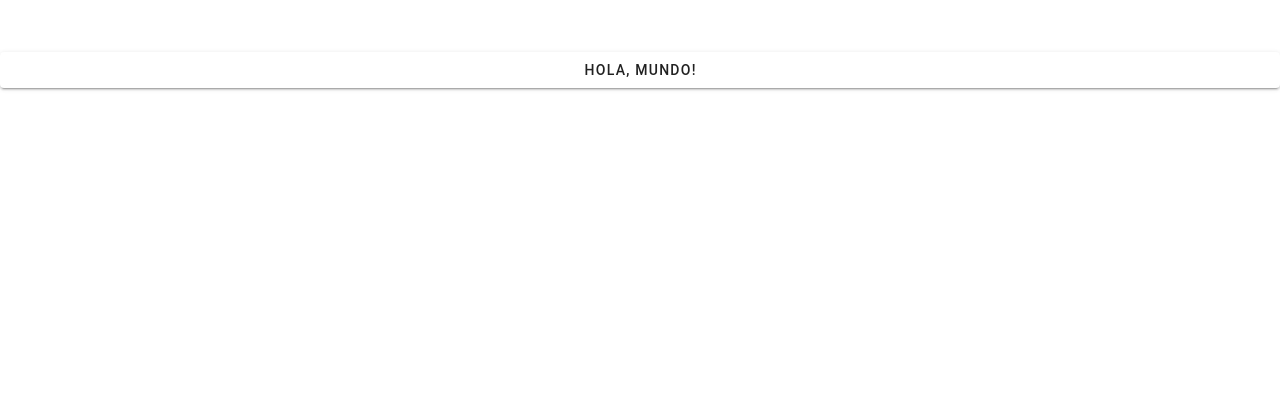
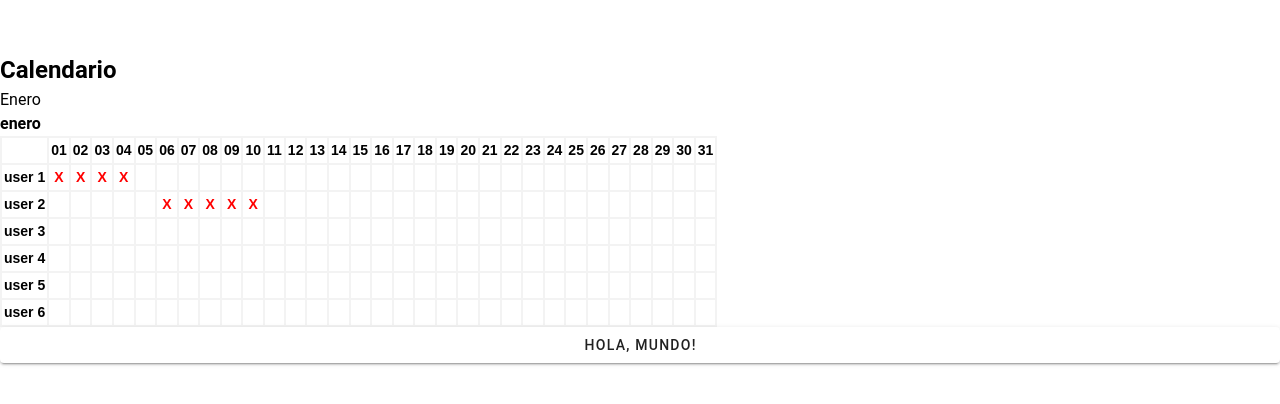
Before and after one commit to DaniCresRod/intranet_F5, a Vue app in the folder FrontEnd/: page / in a window 1280 px wide. Shown: the part 748-1152 px from the top of the page. Built offline with nearby package versions, Linux system fonts and the light colour scheme.

Commit message:
git stash

```diff
--- a/FrontEnd/src/components/CalendarComponent.vue
+++ b/FrontEnd/src/components/CalendarComponent.vue
@@ -1,5 +1,163 @@
+<script setup>
+import { ref, computed, onMounted } from 'vue';
+
+const mesSeleccionado = ref('enero');
+const meses = {
+        enero: 31,
+        febrero: 28,
+        marzo: 31,
+        abril: 30,
+        mayo: 31,
+        junio: 30,
+        julio: 31,
+        agosto: 31,
+        septiembre: 30,
+        octubre: 31,
+        noviembre: 30,
+        diciembre: 31
+    };
+    const diasDelMes = computed(() => {
+  return Array.from({ length: meses[mesSeleccionado.value] }, (_, index) =>
+    (index + 1).toString().padStart(2, '0')
+  );
+});
+
+function actualizarCalendario() {
+    //*************************************
+//  // Obtiene la lista de usuarios para el mes seleccionado (debes reemplazar esto con tu lógica real)
+//   const usuariosDelMes = obtenerUsuariosDelMes(mesSeleccionado.value); // Supongamos que tienes una función que obtiene los usuarios
+
+//   // Actualiza las celdas del calendario con los eventos de los usuarios
+//   usuariosDelMes.forEach((usuario) => {
+//     const filaUsuario = document.querySelector(`tr[title="${usuario.nombre}"]`);
+//     if (filaUsuario) {
+//       const diaEvento = usuario.diaEvento; // Reemplaza con el campo real que indica el día del evento
+//       const celda = filaUsuario.querySelector(`td:nth-child(${diaEvento + 1})`); // +1 porque el índice comienza en 0
+//       if (celda) {
+//         celda.textContent = 'X'; // Puedes mostrar un marcador o información adicional aquí
+//       }
+//     }
+//   });
+
+//*************************************************
+   // Limpia las celdas de la tabla
+//    const filasUsuarios = document.querySelectorAll('tr[title^="User"]');
+//   filasUsuarios.forEach((filaUsuario) => {
+//     const celdas = filaUsuario.querySelectorAll('td');
+//     celdas.forEach((celda) => {
+//       celda.textContent = '';
+//     });
+//   });
+}
+
+onMounted(() => {
+  // Llama a actualizarCalendario() para inicializar el calendario
+  actualizarCalendario();
+});
+</script>
+
+
+
+
 <template>
+    <h2>Calendario</h2>
+
+    <select v-model="mesSeleccionado" @change="actualizarCalendario">
+        <option value="enero">Enero</option>
+        <option value="febrero">Febrero</option>
+        <option value="marzo">Marzo</option>
+        <option value="abril">Abril</option>
+        <option value="mayo">Mayo</option>
+        <option value="junio">Junio</option>
+        <option value="julio">Julio</option>
+        <option value="agosto">Agosto</option>
+        <option value="septiembre">Septiembre</option>
+        <option value="octubre">Octubre</option>
+        <option value="noviembre">Noviembre</option>
+        <option value="diciembre">Diciembre</option>
+    </select>
+
+
+    <h4>{{ mesSeleccionado }}</h4>
+    <div class="calendario_vista">
+      <table class="calendar" cellspacing="0">
+        <tbody>
+          <tr title="daysNum">
+            <th></th>
+            <th v-for="dia in diasDelMes">{{ dia }}</th>
+          </tr>
+
+<tr title="User1">
+<th>user 1</th>
+<td>x</td><td>x</td><td>x</td><td>x</td><td></td><td></td><td></td><td></td><td></td><td></td><td></td><td></td><td></td><td></td><td></td><td></td><td></td><td></td><td></td><td></td><td></td><td></td><td></td><td></td><td></td><td></td><td></td><td></td><td></td><td></td><td></td>
+</tr>
+
+<tr title="User2">
+<th>user 2</th>
+<td></td><td></td><td></td><td></td><td></td><td>x</td><td>x</td><td>x</td><td>x</td><td>x</td><td></td><td></td><td></td><td></td><td></td><td></td><td></td><td></td><td></td><td></td><td></td><td></td><td></td><td></td><td></td><td></td><td></td><td></td><td></td><td></td><td></td>
+</tr>
+
+<tr title="user 3">
+<th>user 3</th>
+<td></td><td></td><td></td><td></td><td></td><td></td><td></td><td></td><td></td><td></td><td></td><td></td><td></td><td></td><td></td><td></td><td></td><td></td><td></td><td></td><td></td><td></td><td></td><td></td><td></td><td></td><td></td><td></td><td></td><td></td><td></td>
+</tr>
+
+<tr title="user 4">
+<th>user 4</th>
+<td></td><td></td><td></td><td></td><td></td><td></td><td></td><td></td><td></td><td></td><td></td><td></td><td></td><td></td><td></td><td></td><td></td><td></td><td></td><td></td><td></td><td></td><td></td><td></td><td></td><td></td><td></td><td></td><td></td><td></td><td></td>
+</tr>
+
+<tr title="user 5">
+<th>user 5</th>
+<td></td><td></td><td></td><td></td><td></td><td></td><td></td><td></td><td></td><td></td><td></td><td></td><td></td><td></td><td></td><td></td><td></td><td></td><td></td><td></td><td></td><td></td><td></td><td></td><td></td><td></td><td></td><td></td><td></td><td></td><td></td>
+</tr>
+
+<tr title="user 6">
+<th>user 6</th>
+<td></td><td></td><td></td><td></td><td></td><td></td><td></td><td></td><td></td><td></td><td></td><td></td><td></td><td></td><td></td><td></td><td></td><td></td><td></td><td></td><td></td><td></td><td></td><td></td><td></td><td></td><td></td><td></td><td></td><td></td><td></td>
+</tr>
+
+</tbody></table>
+</div>
+
 </template>
 
+<style>
+.calendario_vista {
+  max-width: 100%;
+  overflow: auto;
+}
+
+table.calendar {
+  border-collapse: collapse;
+  empty-cells: show;
+  font-family: Arial, sans-serif;
+}
+
+table.calendar tr {
+  vertical-align: bottom;
+}
+
+table.calendar th {
+  border: 2px solid #f3f3f3;
+  font-size: 14px;
+  font-weight: bold;
+  padding: 2px;
+  vertical-align: middle;
+  white-space: nowrap;
+}
+
+table.calendar td {
+  border: 2px solid #f3f3f3;
+  color: red;
+  font-size: 14px;
+  font-weight: bold;
+  height: 14px;
+  padding: 1px;
+  text-align: center;
+  text-transform: uppercase;
+  vertical-align: middle;
+  width: 14px;
+}</style>
 <script>
 </script>
```
